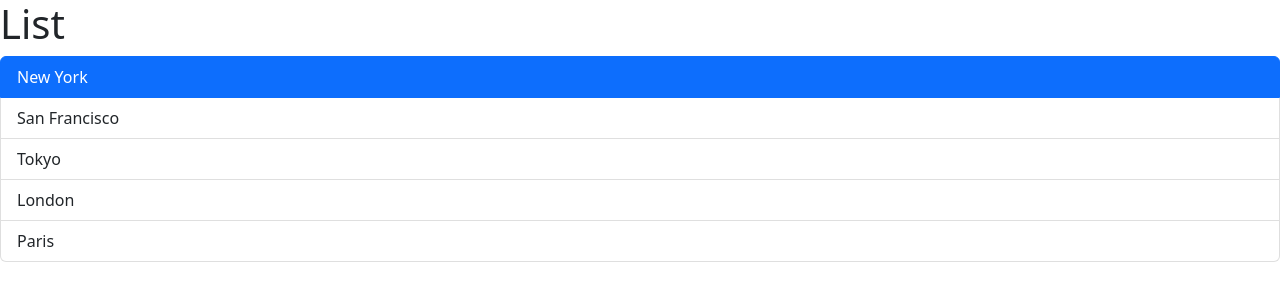
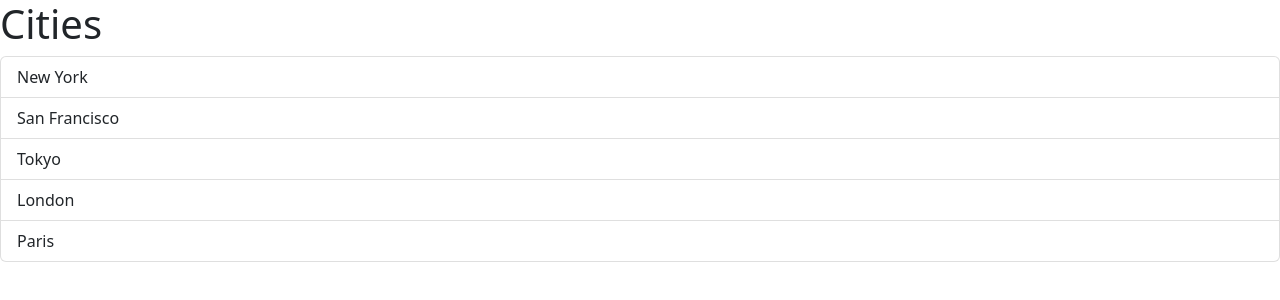
Before and after one commit to GeloneJT/react-app-dec, a React (Vite) app: page / in a window 1280 px wide. Shown: the top 300 px of the page. Built offline with nearby package versions, Linux system fonts and the light colour scheme.

Commit message:
updated cities to be passes as props

```diff
--- a/src/App.tsx
+++ b/src/App.tsx
@@ -1,8 +1,10 @@
 import ListGroup from './components/ListGroup';
 function App() {
+  let items = ['New York', 'San Francisco', 'Tokyo', 'London', 'Paris'];
+
   return (
     <div>
-      <ListGroup />
+      <ListGroup items={items} heading="Cities" />
     </div>
   );
 }
--- a/src/components/ListGroup.tsx
+++ b/src/components/ListGroup.tsx
@@ -1,11 +1,15 @@
 import { useState } from 'react';
 
-function ListGroup() {
-  let items = ['New York', 'San Francisco', 'Tokyo', 'London', 'Paris'];
-  const [selectedIndex, setSelectedIndex] = useState(0);
+interface ListGroupProps {
+  items: string[];
+  heading: string;
+}
+
+function ListGroup({ items, heading }: ListGroupProps) {
+  const [selectedIndex, setSelectedIndex] = useState(-1);
   return (
     <>
-      <h1>List</h1>
+      <h1>{heading}</h1>
       {items.length === 0 && <p>No item found</p>}
       <ul className="list-group">
         {items.map((item, index) => (
```
